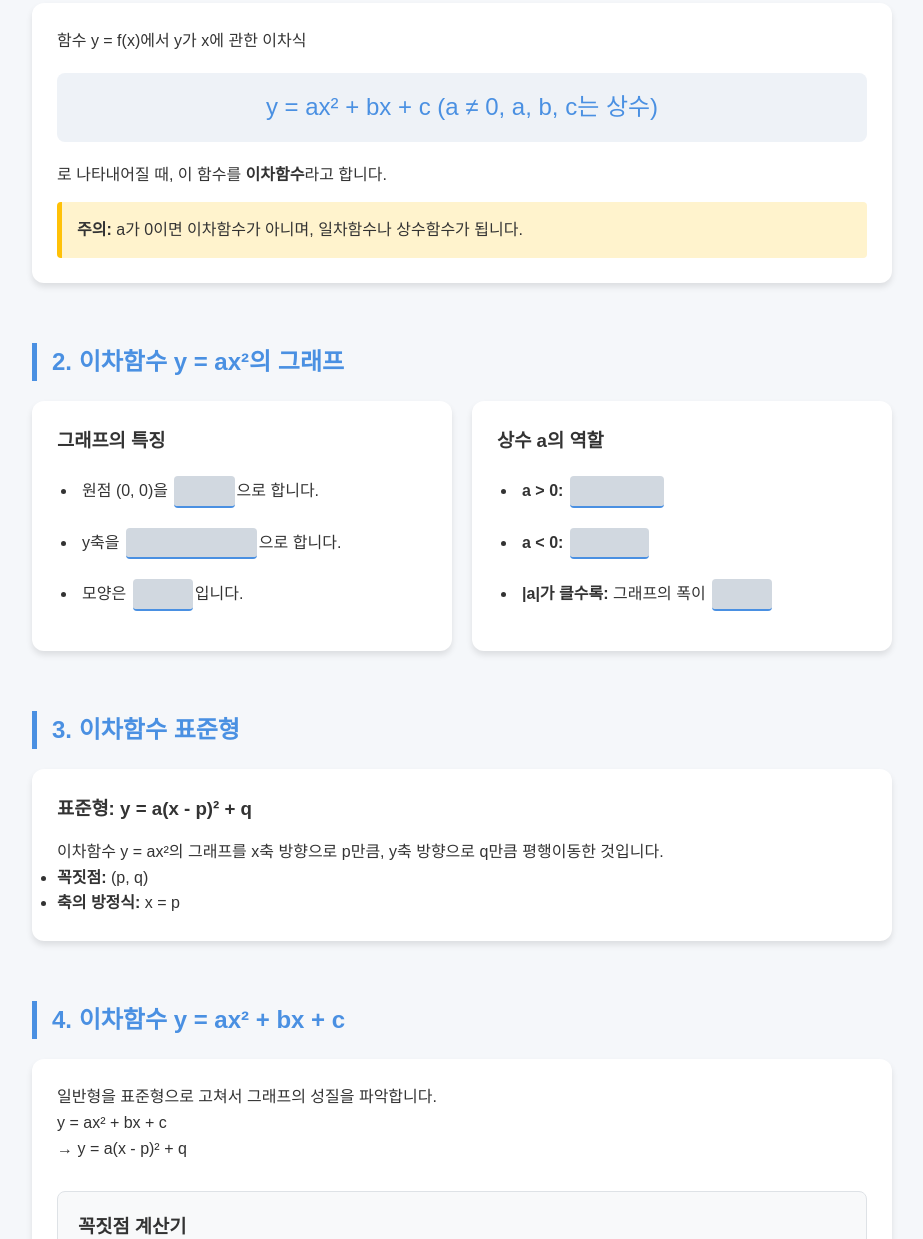
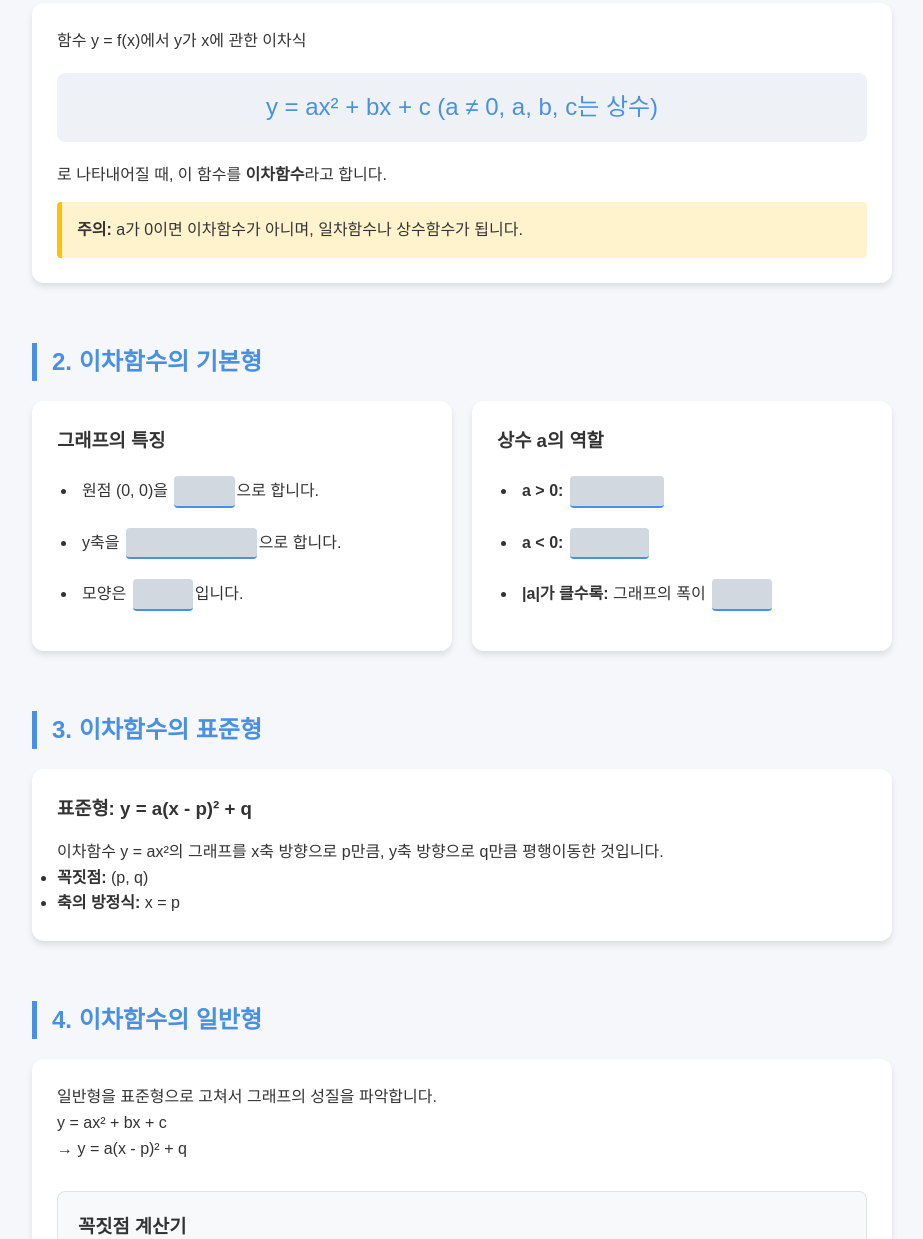
Before and after one commit to yunosong1015/quadratic-function-guide, a plain HTML site: page index.html in a window 1280 px wide. Shown: the part 331-1570 px from the top of the page, without its empty margins (178-1101 px from the left). Drawn offline with Linux system fonts and the light colour scheme; a web font is replaced by a local one.

Commit message:
Rename headings for sections 2, 3, and 4 to use '의'

```diff
--- a/index.html
+++ b/index.html
@@ -40,7 +40,7 @@
 
         <!-- 기본형 섹션 -->
         <section id="basic">
-            <h2>2. 이차함수 y = ax²의 그래프</h2>
+            <h2>2. 이차함수의 기본형</h2>
             <div class="grid">
                 <div class="card">
                     <h3>그래프의 특징</h3>
@@ -63,7 +63,7 @@
 
         <!-- 평행이동 섹션 -->
         <section id="translation">
-            <h2>3. 이차함수 표준형</h2>
+            <h2>3. 이차함수의 표준형</h2>
             <div class="card">
                 <h3>표준형: y = a(x - p)² + q</h3>
                 <p>이차함수 y = ax²의 그래프를 x축 방향으로 p만큼, y축 방향으로 q만큼 평행이동한 것입니다.</p>
@@ -76,7 +76,7 @@
 
         <!-- 일반형 섹션 -->
         <section id="general">
-            <h2>4. 이차함수 y = ax² + bx + c</h2>
+            <h2>4. 이차함수의 일반형</h2>
             <div class="card">
                 <p>일반형을 표준형으로 고쳐서 그래프의 성질을 파악합니다.</p>
                 <div class="formula-steps">
```
